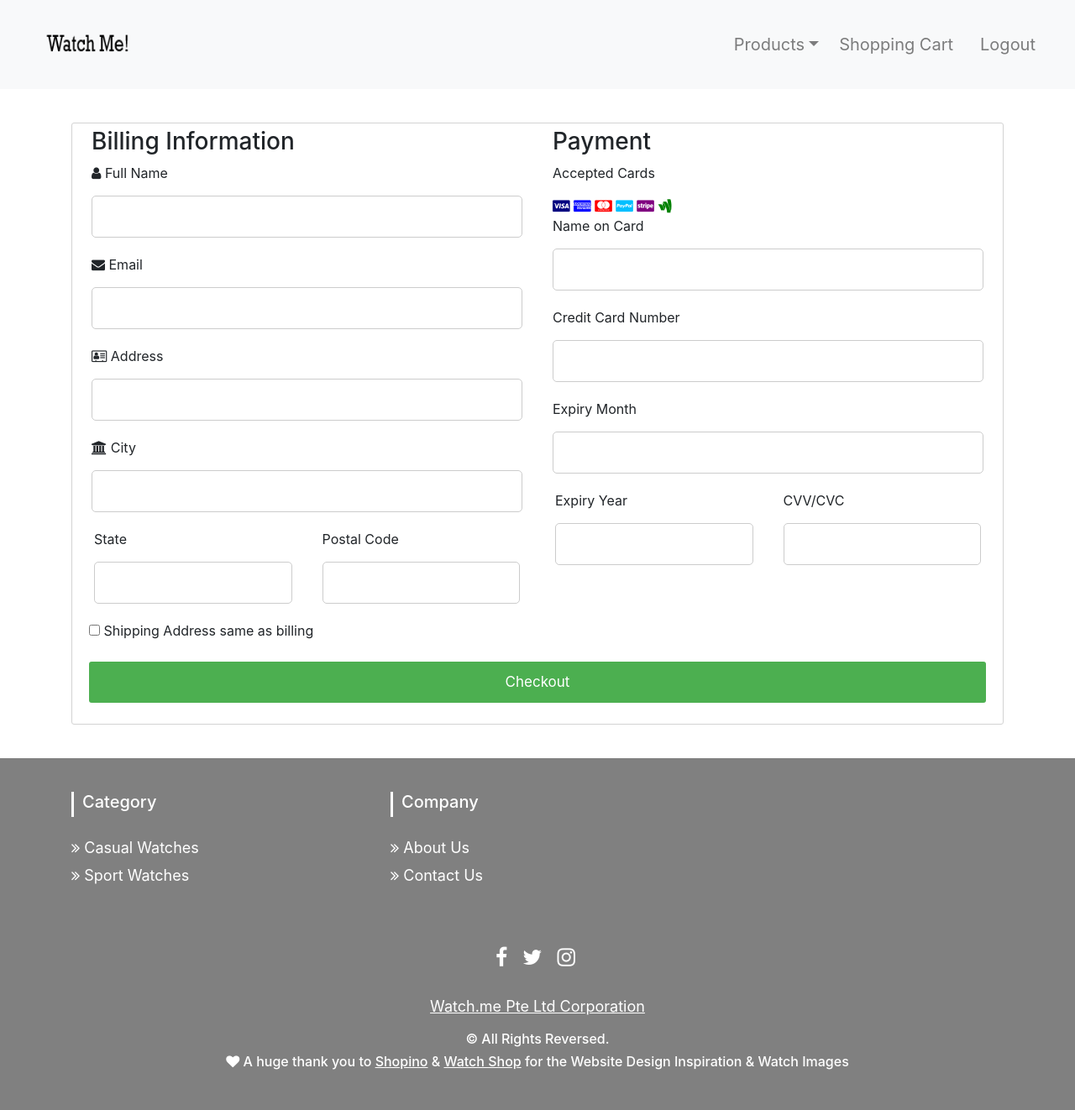
After one commit to javvylx/1004-Project-PHP, a PHP site: the page made by public_html/SubPages/Shopping Cart/payment.php in a window 1280 px wide. The commit adds this page. Shown: the whole page at 84% size. Run offline with PHP 8.4, Linux system fonts and the light colour scheme; the visitor is signed in with stand-in values (Sample User, id 1).

Commit message:
Added payment.php, however form validation in progress...

```diff
--- a/public_html/SubPages/Contact Us/Contact Us.php
+++ b/public_html/SubPages/Contact Us/Contact Us.php
@@ -56,7 +56,7 @@
       </div>
       <br>
       <div>
-        <input type="email" name="email" class="form-control1 center" placeholder="Enter Email" required>
+        <input type="text" name="email" class="form-control1 center" placeholder="Enter Email">
       </div>
       <br>
       <div>
--- /dev/null
+++ b/public_html/SubPages/Shopping Cart/payment.php
@@ -0,0 +1,105 @@
+<!DOCTYPE html>
+<html lang="en">
+<!-- Webpage by Javier Lim Zheng Hao -->
+
+<head>
+<meta name="Description" content="Sign Up">
+<meta charset="utf-8">
+<meta http-equiv="X-UA-Compatible" content="IE=edge">
+<meta name="viewport" content="width=device-width, initial-scale=1">
+<link rel="shortcut icon" type="image/x-icon" href="../../images/Favicon/favicon.png">
+<title>Billing Information</title>
+
+<!-- Bootstrap -->
+<link href="../../css/bootstrap-css.min.css" rel="stylesheet" type="text/css"/>
+<link href="../../css/bootstrap.css" rel="stylesheet" type="text/css">
+<link rel="stylesheet" href="https://cdnjs.cloudflare.com/ajax/libs/font-awesome/4.7.0/css/font-awesome.min.css">
+
+<!--  Custom CSS -->
+<link href="../../css/mainframe.css" rel="stylesheet" type="text/css"/>
+</head>
+<body>
+
+<!-- Header-->
+<?php include "../../header.php"; ?>
+<!-- Header-->
+
+<div class="row">
+  <div class="containercolumn-center">
+    <div class="container">
+      <div class="containerbox">
+        <form action="#" name="paymentform">
+          <div class="row">
+            <div class="containercolumn-half">
+              <h3>Billing Information</h3>
+              <label for="fname"><i class="fa fa-user"></i> Full Name</label>
+              <input type="text" name="fullname" id="paymentinfo" maxlength="85" pattern="^(?:((([^0-9_!¡?÷?¿/\\+=@#$%ˆ&*(){}|~<>;:[\]'’,\-.\s])){1,}(['’,\-\.]){0,1}){2,}(([^0-9_!¡?÷?¿/\\+=@#$%ˆ&*(){}|~<>;:[\]'’,\-. ]))*(([ ]+){0,1}(((([^0-9_!¡?÷?¿/\\+=@#$%ˆ&*(){}|~<>;:[\]'’,\-\.\s])){1,})(['’\-,\.]){0,1}){2,}((([^0-9_!¡?÷?¿/\\+=@#$%ˆ&*(){}|~<>;:[\]'’,\-\.\s])){2,})?)*)$" title="Please enter your FULL name." required>
+
+              <label for="email"><i class="fa fa-envelope"></i> Email</label>
+              <input type="text" name="email" id="paymentinfo" required>
+
+              <label for="adr"><i class="fa fa-address-card-o"></i> Address</label>
+              <input type="text" name="address" id="paymentinfo" required>
+              <label for="city"><i class="fa fa-institution"></i> City</label>
+              <input type="text" name="city" id="paymentinfo" required>
+              <div class="row">
+                <div class="containercolumn-half">
+                  <label for="state">State</label>
+                  <input type="text"  name="state" id="paymentinfo" required>
+                </div>
+                <div class="containercolumn-half">
+                  <label for="zip">Postal Code</label>
+                  <input type="text" name="postalcode" id="paymentinfo" required>
+                </div>
+              </div>
+            </div>
+            <div class="containercolumn-half">
+              <h3>Payment</h3>
+              <label for="fname">Accepted Cards</label>
+              <div class="icon-container">
+				  <i class="fa fa-cc-visa" style="color:navy;"></i>
+				  <i class="fa fa-cc-amex" style="color:blue;"></i>
+				  <i class="fa fa-cc-mastercard" style="color:red;"></i>
+				  <i class="fa fa-cc-paypal" style="color:deepskyblue;"></i>
+				  <i class="fa fa-cc-stripe" style="color:purple;"></i>
+				  <i class='fa fa-google-wallet' style="color:green;"></i>
+			  </div>
+              <label for="cname">Name on Card</label>
+              <input type="text" name="cname" id="paymentinfo" required>
+              <label for="ccnum">Credit Card Number</label>
+              <input type="text" name="ccnum" id="paymentinfo" required>
+              <label for="expmonth">Expiry Month</label>
+              <input type="text" name="expmonth" id="paymentinfo" required>
+              <div class="row">
+                <div class="containercolumn-half">
+                  <label for="expyear">Expiry Year</label>
+                  <input type="text" name="expyear" id="paymentinfo" required>
+                </div>
+                <div class="containercolumn-half">
+                  <label for="cvv">CVV/CVC</label>
+                  <input type="text" name="cvvcvc" id="paymentinfo">
+                </div>
+              </div>
+            </div>
+          </div>
+          <label>
+            <input type="checkbox" required name="sameadr">
+            Shipping Address same as billing </label>
+          <input type="submit" value="Checkout" class="btnbillinginfo" id="paymentinfo">
+        </form>
+      </div>
+    </div>
+  </div>
+</div>
+
+<!--footer-->
+<?php include "../../footer.php" ?>
+<!--footer-->
+
+<!--JS Plug In-->
+<script src="../../js/jquery-3.3.1.min.js"></script>
+<script src="../../js/bootstrap-4.3.1.js"></script>
+<script src="../../js/Shopping Cart/payment.js"></script>
+
+</body>
+</html>
--- a/public_html/_notes/dwsync.xml
+++ b/public_html/_notes/dwsync.xml
@@ -1,5 +1,5 @@
 <?xml version="1.0" encoding="utf-8" ?>
 <dwsync>
-<file name="header.php" server="E:/XMAPP/htdocs/Github-Project" local="132177782870932169" remote="132177782870000000" Dst="0" />
-<file name="footer.php" server="E:/XMAPP/htdocs/Github-Project" local="132177782870733016" remote="132177782870000000" Dst="0" />
+<file name="header.php" server="E:/XMAPP/htdocs/Github-Project" local="132179193527038389" remote="132179193520000000" Dst="0" />
+<file name="footer.php" server="E:/XMAPP/htdocs/Github-Project" local="132178755726271104" remote="132178755720000000" Dst="0" />
 </dwsync>
--- a/public_html/css/_notes/dwsync.xml
+++ b/public_html/css/_notes/dwsync.xml
@@ -1,5 +1,5 @@
 <?xml version="1.0" encoding="utf-8" ?>
 <dwsync>
 <file name="bootstrap.css" server="E:/XMAPP/htdocs/Github-Project" local="132175106032467133" remote="132175106030000000" Dst="0" />
-<file name="mainframe.css" server="E:/XMAPP/htdocs/Github-Project" local="132178452330812217" remote="132178452330000000" Dst="0" />
+<file name="mainframe.css" server="E:/XMAPP/htdocs/Github-Project" local="132179324344931504" remote="132179324340000000" Dst="0" />
 </dwsync>
--- a/public_html/css/mainframe.css
+++ b/public_html/css/mainframe.css
@@ -7,7 +7,7 @@ Membership Portal: Line 337 to 368        Done by: Amitpaul Singh Sandhu
 Product Overview: Line 370 to 458         Done by: Lim Zheng Hao, Javier
 Shopping Cart: Line 460 to 467            Done by: Lim Keat Hui, Justin
 Contact Us: Line 470 to 524               Done by: Lim Keat Hui, Justin
-
+Payment Portal: Line 470 to 524           Done by: Lim Zheng Hao, Javier
 */
 
 /*************************** Start of Skeleton (Including Navbar & Footer) ***************************/
@@ -528,3 +528,62 @@ textarea {
 }
 
 /********************************************** End of Contact Us *******************************************/
+
+/********************************************** Start of Payment Portal *******************************************/
+.containercolumn-half {
+ flex: 50%;
+ padding: 0 18px;
+}
+
+.containercolumn-center {
+ flex: 75%;
+ padding: 0 18px;
+}
+
+.containerbox {
+  padding: 5px 20px 15px 20px;
+  margin: 40px 0px 40px 0px;
+  border: 1px solid lightgrey;
+  border-radius: 3px;
+}
+
+input[type=text][id="paymentinfo"] {
+  width: 100%;
+  margin-bottom: 20px;
+  padding: 12px;
+  border: 1px solid #ccc;
+  border-radius: 5px;
+}
+
+label {
+  margin-bottom: 15px;
+  display: block;
+}
+
+.btnbillinginfo {
+  background-color: #4CAF50;
+  color: white;
+  padding: 12px;
+  margin: 10px 0;
+  border: none;
+  width: 100%;
+  border-radius: 3px;
+  cursor: pointer;
+  font-size: 17px;
+}
+
+.btnbillinginfo :hover {
+  background-color: #45a049;
+}
+
+
+@media (max-width: 800px) {
+  .row {
+	flex-direction: column-reverse;
+  }
+  .col-25 {
+	margin-bottom: 20px;
+  }
+}
+
+/********************************************** End of Payment Portal *******************************************/
--- a/public_html/js/Membership Portal/_notes/dwsync.xml
+++ b/public_html/js/Membership Portal/_notes/dwsync.xml
@@ -1,4 +1,4 @@
 <?xml version="1.0" encoding="utf-8" ?>
 <dwsync>
-<file name="Membership.js" server="E:/XMAPP/htdocs/Github-Project" local="132177782871677070" remote="132177782870000000" Dst="0" />
+<file name="Membership.js" server="E:/XMAPP/htdocs/Github-Project" local="132178467167934917" remote="132178467160000000" Dst="0" />
 </dwsync>
--- /dev/null
+++ b/public_html/js/Shopping Cart/payment.js
@@ -0,0 +1,40 @@
+function CustomValidation(input) {
+	this.invalidities = [];
+	this.validityChecks = [];
+
+	//add reference to the input node
+	this.inputNode = input;
+
+	//trigger method to attach the listener
+	this.registerListener();
+}
+var fullnameInput = document.getElementsByName('fullname');
+//var emailInput = document.getElementsByName('email');
+//var passwordRepeatInput = document.getElementsByName('password_repeat');
+
+fullnameInput.CustomValidation = new CustomValidation(fullnameInput);
+fullnameInput.CustomValidation.validityChecks = usernameValidityChecks;
+
+//emailInput.CustomValidation = new CustomValidation(passwordInput);
+//emailInput.CustomValidation.validityChecks = passwordValidityChecks;
+
+
+var usernameValidityChecks = [
+	{
+		isInvalid: function(input) {
+			return input.value.length < 3;
+		},
+		invalidityMessage: 'This input needs to be at least 3 characters',
+		element: document.querySelector('label[for="username"] .input-requirements li:nth-child(1)')
+	},
+	{
+		isInvalid: function(input) {
+			var illegalCharacters = input.value.match(/[^a-zA-Z0-9]/g);
+			return illegalCharacters ? true : false;
+		},
+		invalidityMessage: 'Only letters and numbers are allowed',
+		element: document.querySelector('label[for="username"] .input-requirements li:nth-child(2)')
+	}
+];
+//passwordRepeatInput.CustomValidation = new CustomValidation(passwordRepeatInput);
+//passwordRepeatInput.CustomValidation.validityChecks = passwordRepeatValidityChecks;
```
Also changed, not shown: public_html/SubPages/Membership Portal/Register.php (+2 -8 lines), 1 other file.
